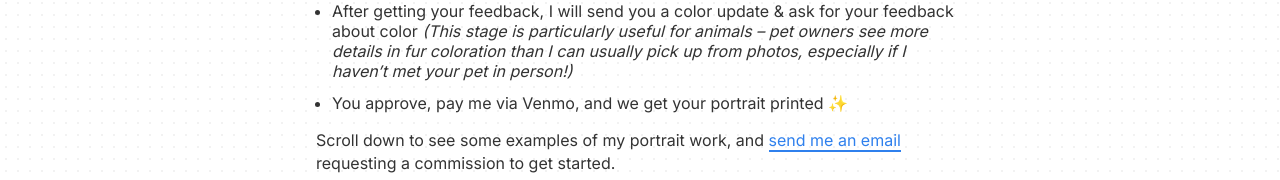
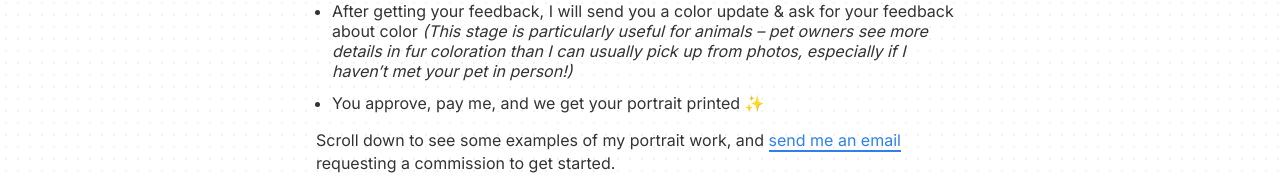
Before and after one commit to savannahmillion/savannahmillion, an Eleventy site: page illustrations/index.md in a window 1280 px wide. Shown: the part 531-711 px from the top of the page. Built offline with nearby package versions, Linux system fonts and the light colour scheme; Eleventy itself is replaced by a stand-in of ours; files that its build step writes are made by us from their sources.

Commit message:
remove unnecessary specificity

```diff
--- a/illustrations/index.md
+++ b/illustrations/index.md
@@ -20,7 +20,7 @@ Here’s a basic rundown of my process:
 - You send me reference photos that you like, and note any must-haves *(For example: please include these glasses / that hat / the light fur on my dog’s nose)*
 - I will send you a sketchy outline & ask for your feedback about the general layout and elements represented
 - After getting your feedback, I will send you a color update & ask for your feedback about color *(This stage is particularly useful for animals – pet owners see more details in fur coloration than I can usually pick up from photos, especially if I haven’t met your pet in person!)*
-- You approve, pay me via Venmo, and we get your portrait printed ✨
+- You approve, pay me, and we get your portrait printed ✨
 
 Scroll down to see some examples of my portrait work, and [send me an email](mailto:savannahmillion@gmail.com?subject=Commission%20inquiry) requesting a commission to get started.
 
```
